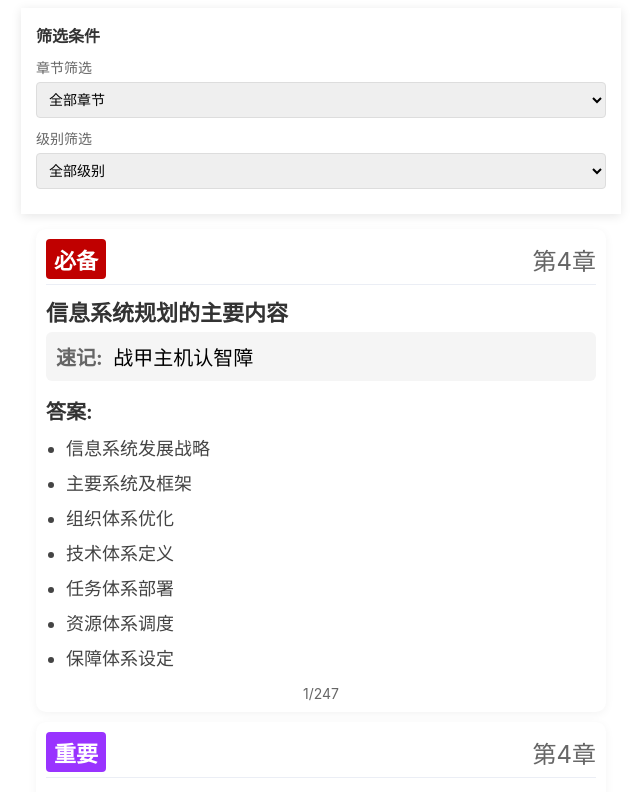
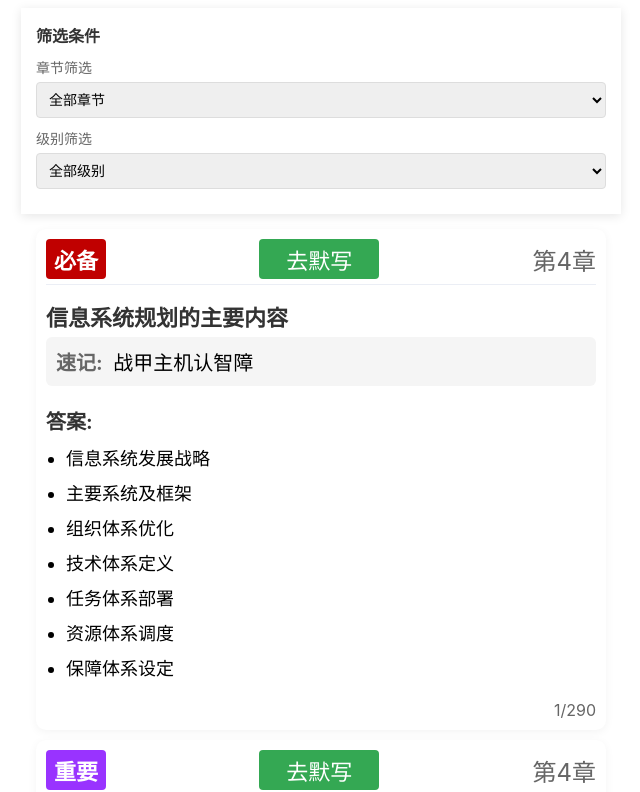
Before and after one commit to yangf325/dictation, a Vue app: page /#/m in a window 1280 px wide. Shown: the top 792 px of the page, without its empty margins (319-959 px from the left). Built offline with nearby package versions, Linux system fonts and the light colour scheme.

Commit message:
feat: yuedu moshi

```diff
--- a/src/components/RecitePage.vue
+++ b/src/components/RecitePage.vue
@@ -45,6 +45,13 @@
           >
             {{ levelLabels[question.level] }}
           </div>
+          <button
+            class="mode-toggle-btn"
+            @click="toggleMode(index)"
+            :class="{ mode2: cardModes[index] == 'read' }"
+          >
+            {{ modes[cardModes[index]] }}
+          </button>
           <div class="question-chapter">第{{ question.chapter }}章</div>
         </div>
         <div class="card-body">
@@ -52,7 +59,8 @@
           <div class="question-short" v-if="question.short">
             <span class="short-label">速记:</span> {{ question.short }}
           </div>
-          <div class="question-answer">
+          <div class="answer-input-container">
+            <div class="question-answer" v-if="cardModes[index] === 'read'">
               <div class="answer-title">答案:</div>
               <ul>
                 <li
@@ -63,6 +71,14 @@
                   {{ ans }}
                 </li>
               </ul>
+            </div>
+            <div class="input-area" v-else>
+              <textarea
+                v-model="userAnswers[index]"
+                placeholder="请输入答案..."
+                :rows="Math.max(3, question.answer.length)"
+              ></textarea>
+            </div>
           </div>
         </div>
         <div class="card-footer">
@@ -91,6 +107,13 @@ import chapter14Questions from "../datas/data14.js";
 import chapter15Questions from "../datas/data15.js";
 import chapter16Questions from "../datas/data16.js";
 import chapter17Questions from "../datas/data17.js";
+// 导入18-23章数据
+import chapter18Questions from "../datas/data18.js";
+import chapter19Questions from "../datas/data19.js";
+import chapter20Questions from "../datas/data20.js";
+import chapter21Questions from "../datas/data21.js";
+import chapter22Questions from "../datas/data22.js";
+import chapter23Questions from "../datas/data23.js";
 
 export default {
   name: "RecitePage",
@@ -109,6 +132,12 @@ export default {
         ...chapter15Questions,
         ...chapter16Questions,
         ...chapter17Questions,
+        ...chapter18Questions,
+        ...chapter19Questions,
+        ...chapter20Questions,
+        ...chapter21Questions,
+        ...chapter22Questions,
+        ...chapter23Questions,
       ],
       filteredQuestions: [],
       selectedChapter: "",
@@ -119,6 +148,13 @@ export default {
         2: "重要",
         3: "可选",
       },
+      // 新增模式相关状态
+      modes: {
+        read: "去默写",
+        write: "去阅读",
+      },
+      cardModes: {}, // 存储每个卡片的模式
+      userAnswers: {}, // 存储用户的答案
     };
   },
   computed: {
@@ -146,12 +182,32 @@ export default {
           question.level === parseInt(this.selectedLevel);
         return chapterMatch && levelMatch;
       });
+      // 初始化所有卡片模式为阅读模式
+      this.filteredQuestions.forEach((_, index) => {
+        this.$set(this.cardModes, index, "read");
+        this.$set(this.userAnswers, index, "");
+      });
     },
     handleScroll() {
       this.showBackToTop = window.scrollY > 300;
     },
     scrollToTop() {
       window.scrollTo({ top: 0, behavior: "smooth" });
+    },
+    // 新增切换模式方法
+    toggleMode(index) {
+      const currentMode = this.cardModes[index];
+      const newMode = currentMode === "read" ? "write" : "read";
+      this.$set(this.cardModes, index, newMode);
+    },
+    // 新增检查答案方法
+    checkAnswer(index) {
+      const question = this.filteredQuestions[index];
+      const userAnswer = this.userAnswers[index];
+      // 这里可以实现答案检查逻辑
+      alert(
+        `你的答案:\n${userAnswer}\n\n正确答案:\n${question.answer.join("\n")}`
+      );
     },
   },
 };
@@ -226,7 +282,7 @@ export default {
   display: flex;
   justify-content: space-between;
   align-items: center;
-  /* margin-bottom: 10px; */
+  margin-bottom: 10px;
 }
 
 .level-tag {
@@ -247,6 +303,23 @@ export default {
 
 .level-3 {
   background-color: #ffcc00;
+}
+
+/* 新增模式切换按钮样式 */
+.mode-toggle-btn {
+  background-color: #4285f4;
+  color: white;
+  border: none;
+  border-radius: 4px;
+  padding: 4px 8px;
+  font-size: 22px;
+  cursor: pointer;
+  margin: 0 5px;
+  width: 120px;
+  height: 40px;
+}
+.mode-toggle-btn.mode2 {
+  background-color: #34a853;
 }
 
 .question-chapter {
@@ -279,8 +352,16 @@ export default {
   margin-right: 5px;
 }
 
+/* 答案和输入框容器 */
+.answer-input-container {
+  display: flex;
+  flex-direction: column;
+  min-height: 100px;
+}
+
 .question-answer {
   margin-top: 15px;
+  flex: 1;
 }
 
 .answer-title {
@@ -298,19 +379,45 @@ export default {
 .question-answer li {
   margin-bottom: 8px;
   line-height: 1.5;
-  color: #444;
+}
+
+/* 输入区域样式 */
+.input-area {
+  margin-top: 15px;
+  flex: 1;
+  display: flex;
+  flex-direction: column;
+}
+
+.input-area textarea {
+  flex: 1;
+  padding: 10px;
+  border: 1px solid #ddd;
+  border-radius: 6px;
+  font-size: 18px;
+  resize: none;
+  min-height: 100px;
+}
+
+.check-answer-btn {
+  margin-top: 10px;
+  padding: 8px 16px;
+  background-color: #34a853;
+  color: white;
+  border: none;
+  border-radius: 4px;
+  font-size: 16px;
+  cursor: pointer;
+  align-self: flex-start;
 }
 
 .card-footer {
-  text-align: center;
-  margin-top: 5px;
-  font-size: 14px;
+  text-align: right;
+  margin-top: 10px;
+  font-size: 16px;
   color: #666;
 }
-.answer-item {
-}
 
-/* 回到顶部按钮 */
 .back-to-top {
   position: fixed;
   bottom: 20px;
@@ -318,20 +425,31 @@ export default {
   width: 50px;
   height: 50px;
   border-radius: 50%;
-  background-color: #409eff;
+  background-color: #4285f4;
   color: white;
   border: none;
-  font-size: 14px;
-  font-weight: bold;
-  box-shadow: 0 2px 10px rgba(0, 0, 0, 0.2);
+  font-size: 24px;
   cursor: pointer;
   display: flex;
+  justify-content: center;
   align-items: center;
-  justify-content: center;
-  z-index: 100;
+  box-shadow: 0 2px 10px rgba(0, 0, 0, 0.2);
 }
 
-.back-to-top:hover {
-  background-color: #2e8ae6;
+/* 手机适配样式 */
+@media (max-width: 600px) {
+  .card-header {
+    flex-wrap: wrap;
+  }
+
+  .level-tag,
+  .mode-toggle-btn,
+  .question-chapter {
+    margin: 3px 0;
+  }
+
+  .mode-toggle-btn {
+    order: 3;
+  }
 }
 </style>
```
Lines whose indentation alone changed are shown as unchanged.
